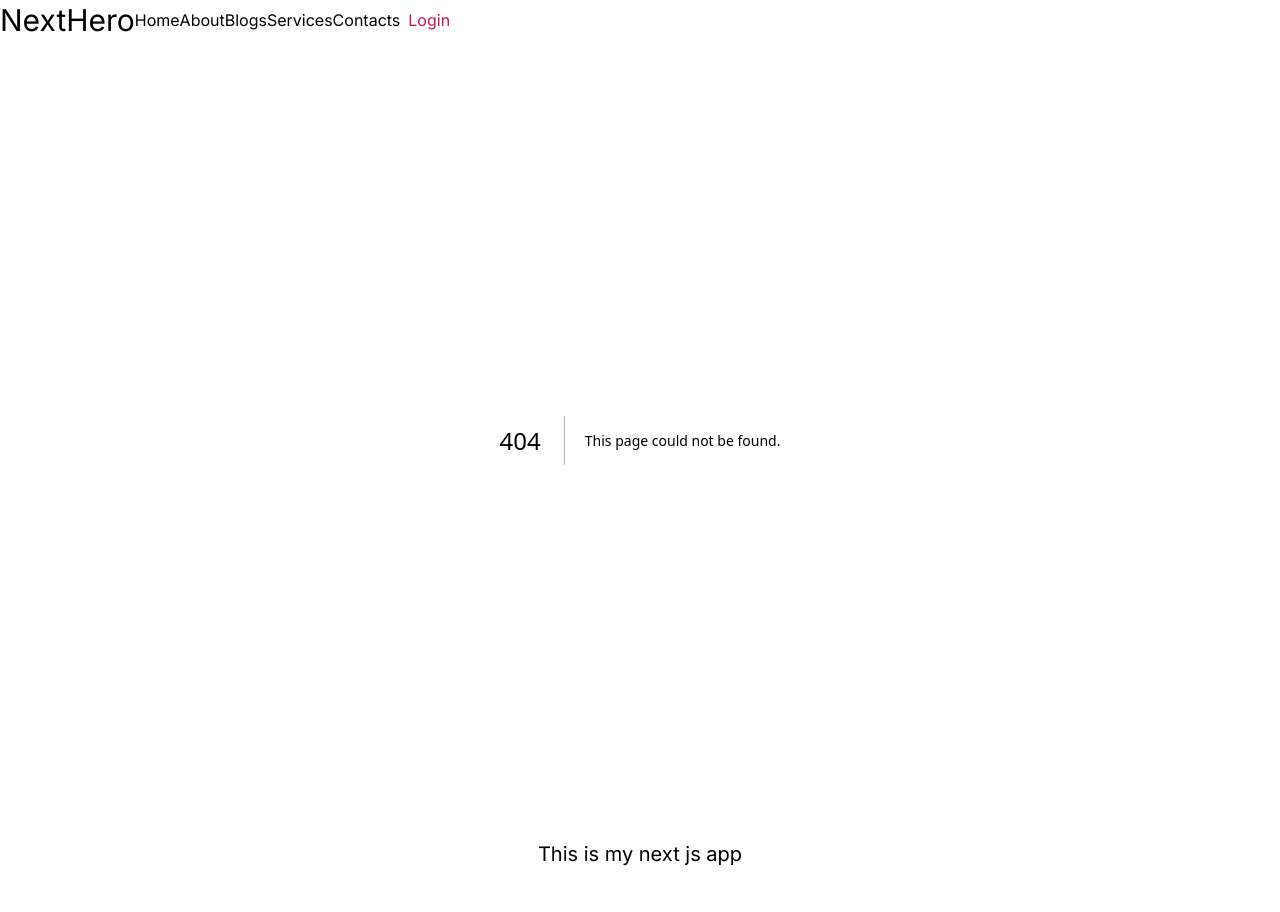
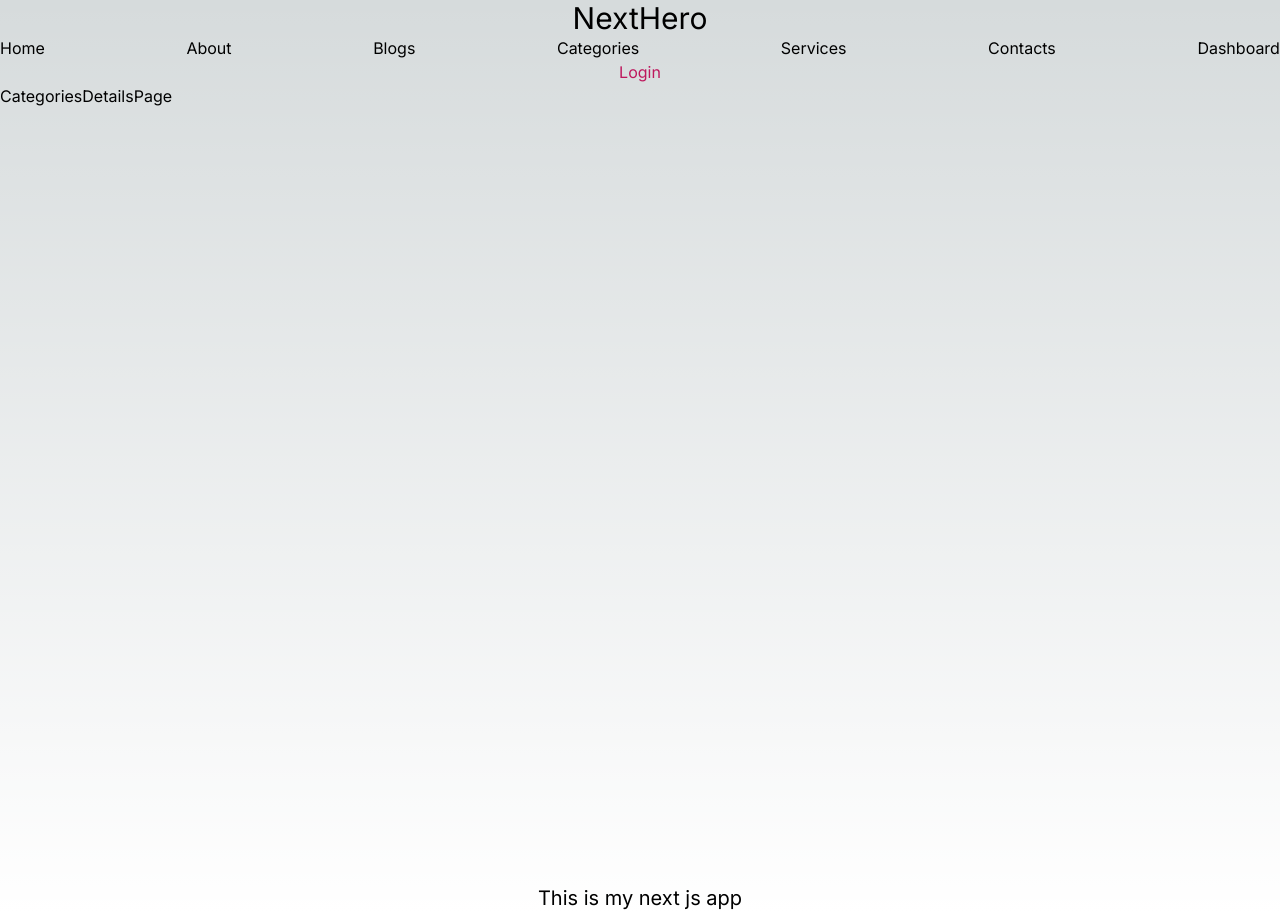
Before and after one commit to Md-Sufian-Jidan/next-js-p-1, a Next.js app: page /categories in a window 1280 px wide. Before the commit this address had no page. Before the commit the page ends 868 px from the top, so only its background shows below. Built offline with nearby package versions, Linux system fonts and the light colour scheme.

Commit message:
loading page added

```diff
--- a/src/Components/Footer.jsx
+++ b/src/Components/Footer.jsx
@@ -7,7 +7,6 @@ const Footer = () => {
     // console.log('line 6 footer', pathName);
     // const dash = pathName.split('/')[1];
     // console.log('clg',pathName);
-
     // if (pathName?.includes('/dashboard')) {
     //     return (
     //         <footer className='bg-lime-800'>
--- a/src/Components/Navbar.jsx
+++ b/src/Components/Navbar.jsx
@@ -21,12 +21,20 @@ const Navbar = () => {
             path: "/blogs"
         },
         {
+            title: "Categories",
+            path: "/categories"
+        },
+        {
             title: "Services",
             path: "/services"
         },
         {
             title: "Contacts",
             path: "/contact"
+        },
+        {
+            title: "Dashboard",
+            path: "/dashboard"
         },
     ];
     const handler = () => {
@@ -39,8 +47,7 @@ const Navbar = () => {
                 <div className='flex justify-between items-center bg-indigo-700/40 p-5 mx-20 mb-2 rounded-2xl'>
                     <h2>Next hero</h2>
                     <ul className='flex justify-between space-x-2'>
-                        <li>Dashboard</li>
-                        <li>User</li>
+                        <li>Home</li>
                         <li>Profile</li>
                     </ul>
                 </div>
@@ -49,7 +56,7 @@ const Navbar = () => {
     }
     return (
         <div>
-            <nav className="flex items-center justify-evenly bg-red-500 p-5">
+            <nav className="md:flex items-center justify-evenly bg-red-500 p-5 md:space-y-0 space-y-5 text-center">
                 <h4 className='text-3xl'>Next<span className='text-slate-300'>Hero</span></h4>
                 <ul className='flex justify-between items-center space-x-3'>
                     {
@@ -64,7 +71,7 @@ const Navbar = () => {
                     <li><a href='/contact'>Contact</a></li> */}
                     {/* next js link tag */}
                 </ul>
-                <button onClick={() => handler()} className='p-2 bg-purple-200 text-pink-700 rounded-3xl'>Login</button>
+                <button onClick={() => handler()} className='p-3 bg-purple-200 text-pink-700 rounded-3xl'>Login</button>
             </nav>
         </div>
     );
--- /dev/null
+++ b/src/app/Loading.jsx
@@ -0,0 +1,11 @@
+import React from 'react';
+
+const Loading = () => {
+    return (
+        <div className='text-green-500 text-center'>
+            <span className='w-16 h-16 border-2 border-red-500 rounded-full'>L</span>
+        </div>
+    );
+};
+
+export default Loading;
--- /dev/null
+++ b/src/app/categories/[...features]/page.jsx
@@ -0,0 +1,15 @@
+import React from 'react';
+
+const CategoriesDetailsPage = ({ params }) => {
+    console.log(params);
+    if (params?.features?.length == 3) return <div>{params?.features[2]}</div>
+    if (params?.features?.length == 2) return <div>{params?.features[1]}</div>
+    return (
+        <div className='h-screen'>
+            CategoriesDetailsPage
+
+        </div>
+    );
+};
+
+export default CategoriesDetailsPage;
--- /dev/null
+++ b/src/app/categories/page.jsx
@@ -0,0 +1,11 @@
+import React from 'react';
+
+const CategoriesPage = () => {
+    return (
+        <div>
+            Categories page
+        </div>
+    );
+};
+
+export default CategoriesPage;
```
